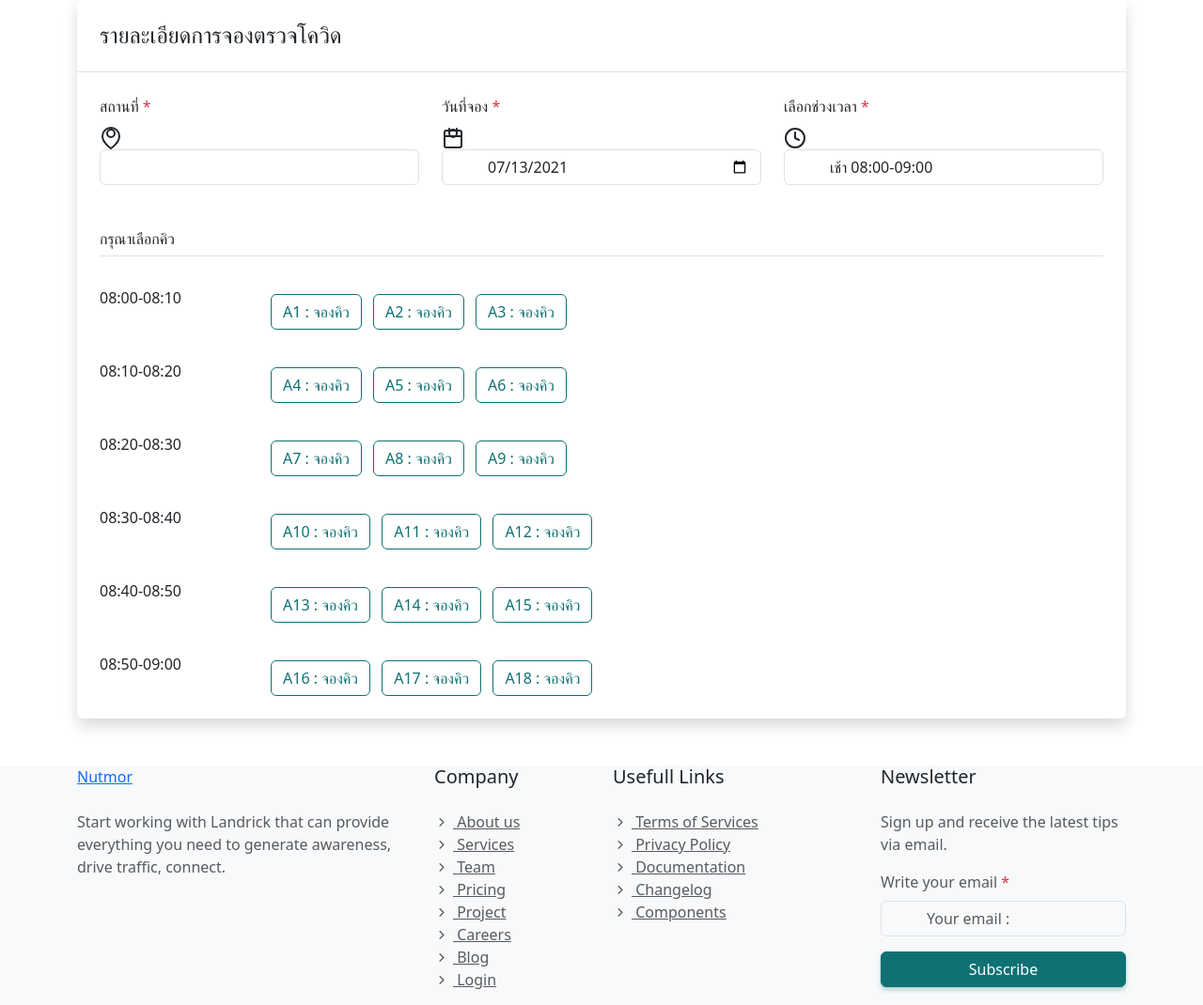
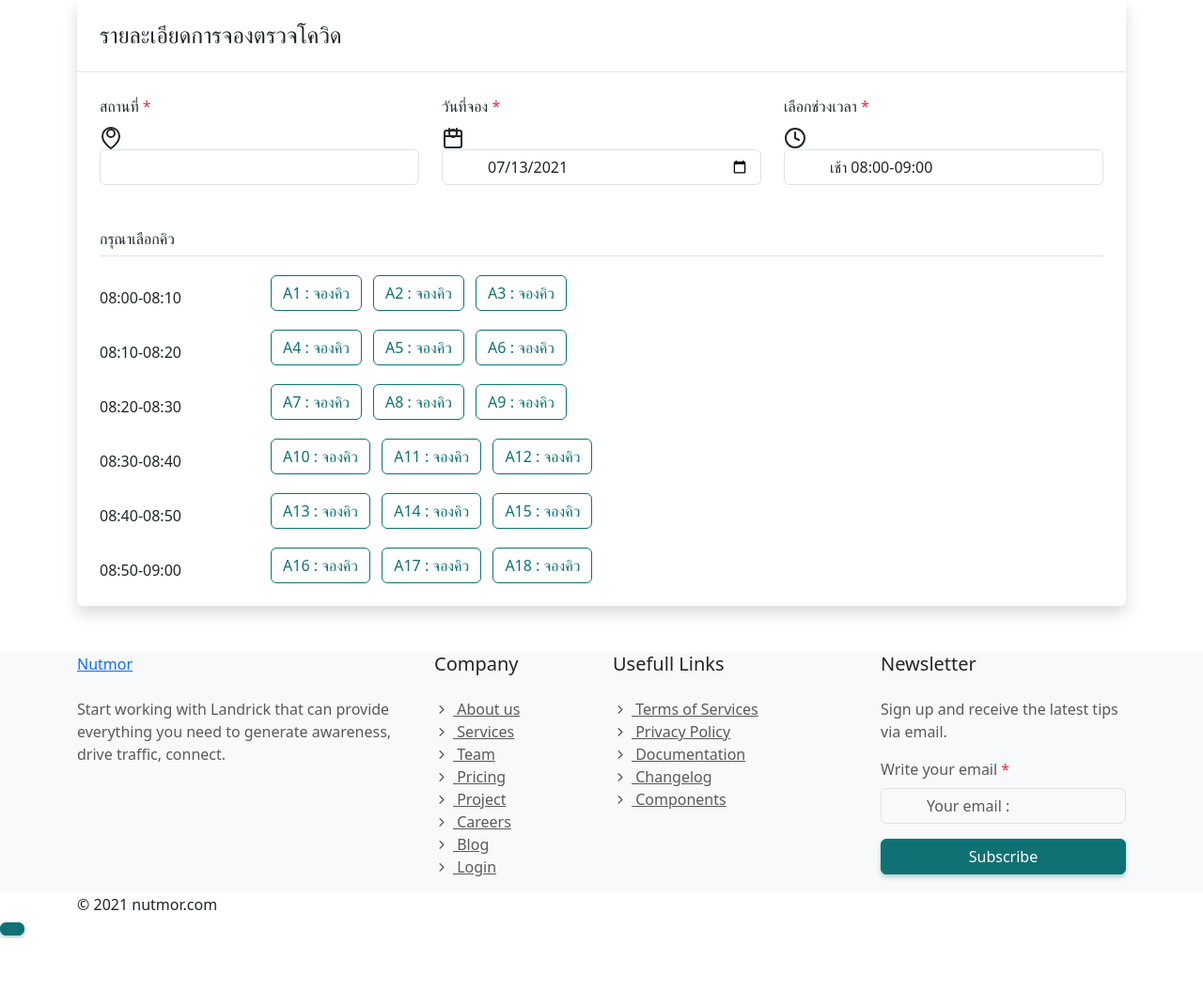
Before and after one commit to wanwancs/covidtest, a CodeIgniter app: page /database/booking in a window 1280 px wide. Shown: the part 829-1899 px from the top of the page at 94% size. After the commit the page ends 1828 px from the top, so only its background shows below. Run offline with CodeIgniter, Linux system fonts and the light colour scheme; data that the repository does not hold is empty; some libraries are stand-ins or nearby versions.

Commit message:
Update : UI mobile

```diff
--- a/application/views/booking.php
+++ b/application/views/booking.php
@@ -94,11 +94,11 @@
 
                             <div class="col mt-4 pt-2" id="forms-detail" style="display:none">
                                 <div class="">
-                                    <div class="p-4 border-bottom">
+                                    <div class="pb-4 border-bottom">
                                         <h6 class="title mb-0"> ข้อมูลผู้จอง </h6>
                                     </div>
 
-                                    <div class="p-4">
+                                    <div class="mt-2">
 
                                         <div class="row">
                                             <div class="col-md-12">
--- a/application/views/booking_time.php
+++ b/application/views/booking_time.php
@@ -60,35 +60,35 @@
         }
        ?>
 <div class="row">
-    <div class="col-2 mt-4 pt-2">
+    <div class="col-md-2 col-sm-2 mt-4 pt-2">
         <?php echo $textTime;?>
     </div>
-    <div class="col-6 mt-4 pt-2">
+    <div class="col-md-10 col-sm-10 mt-1 pt-2">
         <?php if($queue1):?>
         <a href="javascript:void(0)" class="btn btn-pills btn-outline-light mt-2 me-2">
-            <?php echo $currentQueue1;?> : จองแล้ว</a>
+            <?php echo $currentQueue1;?><span class="text-queue"> : จองแล้ว</span></a>
         <?php endif;?>
         <?php if(!$queue1):?>
         <a href="javascript:void(0)" onclick="selectQueue('<?php echo $currentQueue1;?>', '<?php echo $textTime;?>')" class="btn btn btn-pills btn-outline-primary mt-2 me-2">
-            <?php echo $currentQueue1;?> : จองคิว</a>
+            <?php echo $currentQueue1;?><span class="text-queue"> : จองคิว</span></a>
         <?php endif;?>
 
         <?php if($queue2):?>
         <a href="javascript:void(0)" class="btn btn-pills btn-outline-light mt-2 me-2">
-            <?php echo $currentQueue2;?> : จองแล้ว</a>
+            <?php echo $currentQueue2;?><span class="text-queue"> : จองแล้ว</span></a>
         <?php endif;?>
         <?php if(!$queue2):?>
         <a href="javascript:void(0)" onclick="selectQueue('<?php echo $currentQueue2;?>', '<?php echo $textTime;?>')" class="btn btn btn-pills btn-outline-primary mt-2 me-2">
-            <?php echo $currentQueue2;?> : จองคิว</a>
+            <?php echo $currentQueue2;?><span class="text-queue"> : จองคิว</span></a>
         <?php endif;?>
 
         <?php if($queue3):?>
         <a href="javascript:void(0)" class="btn btn-pills btn-outline-light mt-2 me-2">
-            <?php echo $currentQueue3;?> : จองแล้ว</a>
+            <?php echo $currentQueue3;?><span class="text-queue"> : จองแล้ว</span></a>
         <?php endif;?>
         <?php if(!$queue3):?>
         <a href="javascript:void(0)" onclick="selectQueue('<?php echo $currentQueue3;?>', '<?php echo $textTime;?>')" class="btn btn btn-pills btn-outline-primary mt-2 me-2">
-            <?php echo $currentQueue3;?> : จองคิว</a>
+            <?php echo $currentQueue3;?><span class="text-queue"> : จองคิว</span></a>
         <?php endif;?>
     </div>
 </div>
--- a/application/views/template/header.php
+++ b/application/views/template/header.php
@@ -40,6 +40,11 @@
                 padding: 50px 0;
                 position: relative;
             }
+            @media only screen and (max-width: 600px) {
+                .text-queue{
+                    display : none;
+                }
+            }
         </style>
     </head>
 
```
